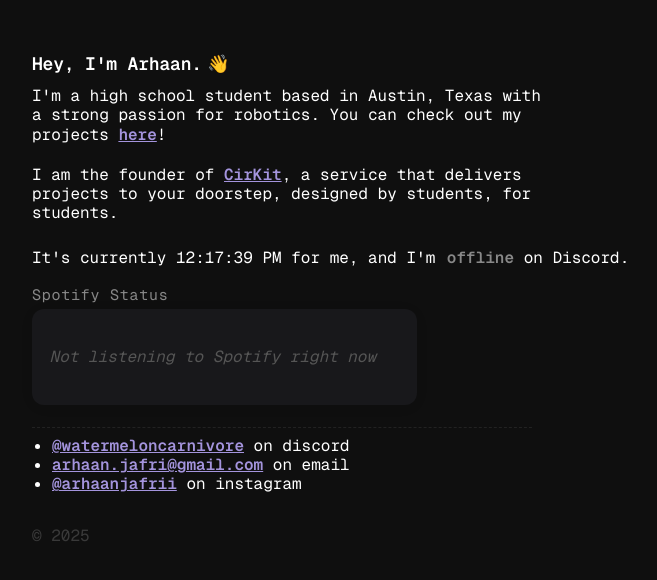
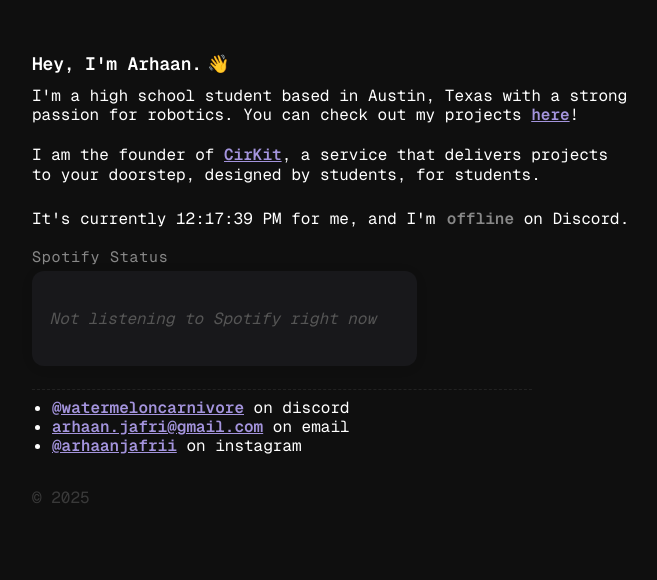
Before and after one commit to arhaanjafrii/arhaanjafri.dev, a React (Create React App) app: page / in a window 1280 px wide. Shown: the top 580 px of the page, without its empty margins (64-721 px from the left). Built offline with nearby package versions, Linux system fonts and the light colour scheme; no server answers; the HTML template or start-up script is replaced by a standard one.

Commit message:
Visual Fixes

```diff
--- a/src/App.css
+++ b/src/App.css
@@ -84,7 +84,7 @@
 .desc {
   color: #fff;
   font-size: 16px;
-  max-width: 520px;
+  max-width: 600px;
   text-align: left;
   line-height: 1.2;
   margin-bottom: 1.1rem;
```
